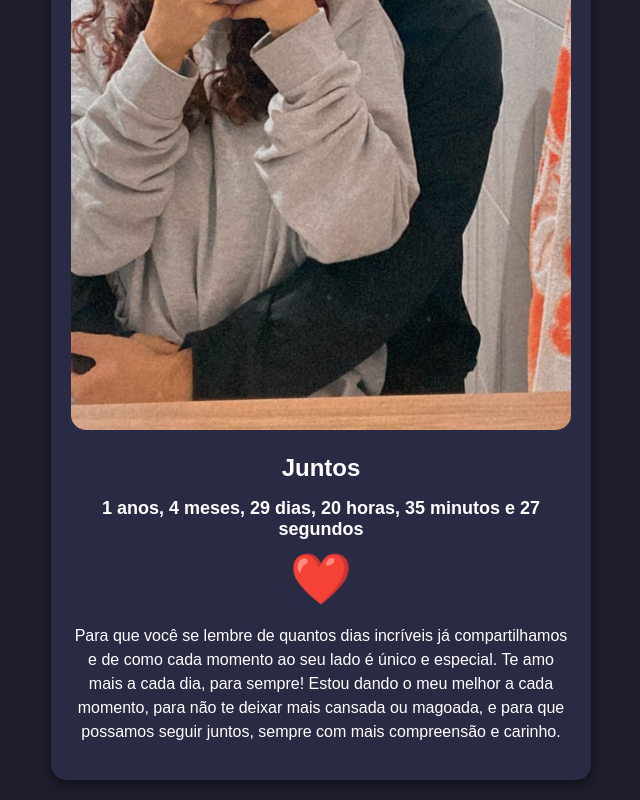
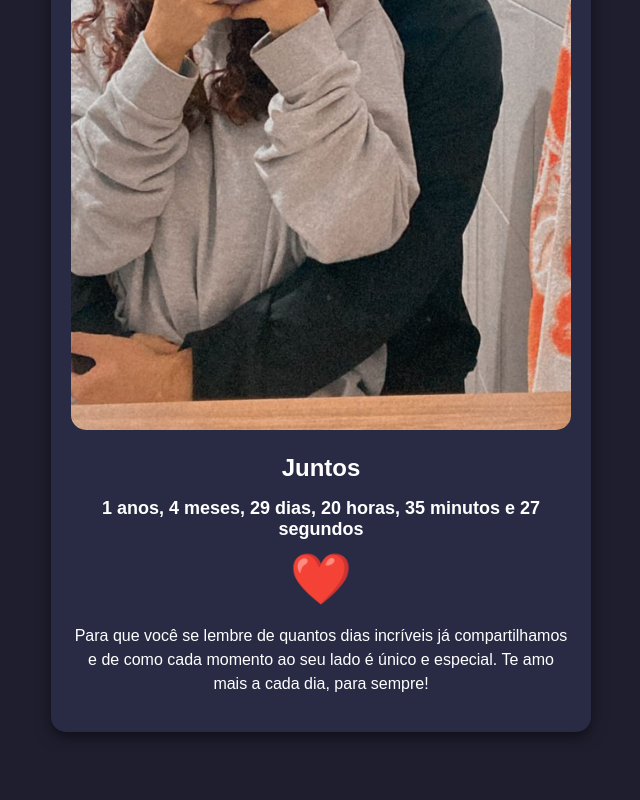
Before and after one commit to raul-juca/presente-para-minha-namorada, a plain HTML site: page amoor/index.html in a window 1280 px wide. Shown: the part 495-1295 px from the top of the page, without its empty margins (319-959 px from the left). After the commit the page ends 1247 px from the top, so only its background shows below. Drawn offline with Linux system fonts and the light colour scheme.

Commit message:
Update index.html
deploy

```diff
--- a/amoor/index.html
+++ b/amoor/index.html
@@ -14,7 +14,7 @@
     <h1>Juntos</h1>
     <div class="time" id="timeTogether"></div>
     <div class="heart">❤️</div>
-    <p>Para que você se lembre de quantos dias incríveis já compartilhamos e de como cada momento ao seu lado é único e especial. Te amo mais a cada dia, para sempre! Estou dando o meu melhor a cada momento, para não te deixar mais cansada ou magoada, e para que possamos seguir juntos, sempre com mais compreensão e carinho.</p>
+    <p>Para que você se lembre de quantos dias incríveis já compartilhamos e de como cada momento ao seu lado é único e especial. Te amo mais a cada dia, para sempre!</p>
   </div>
   <script src="script.js"></script>
 </body>
```
